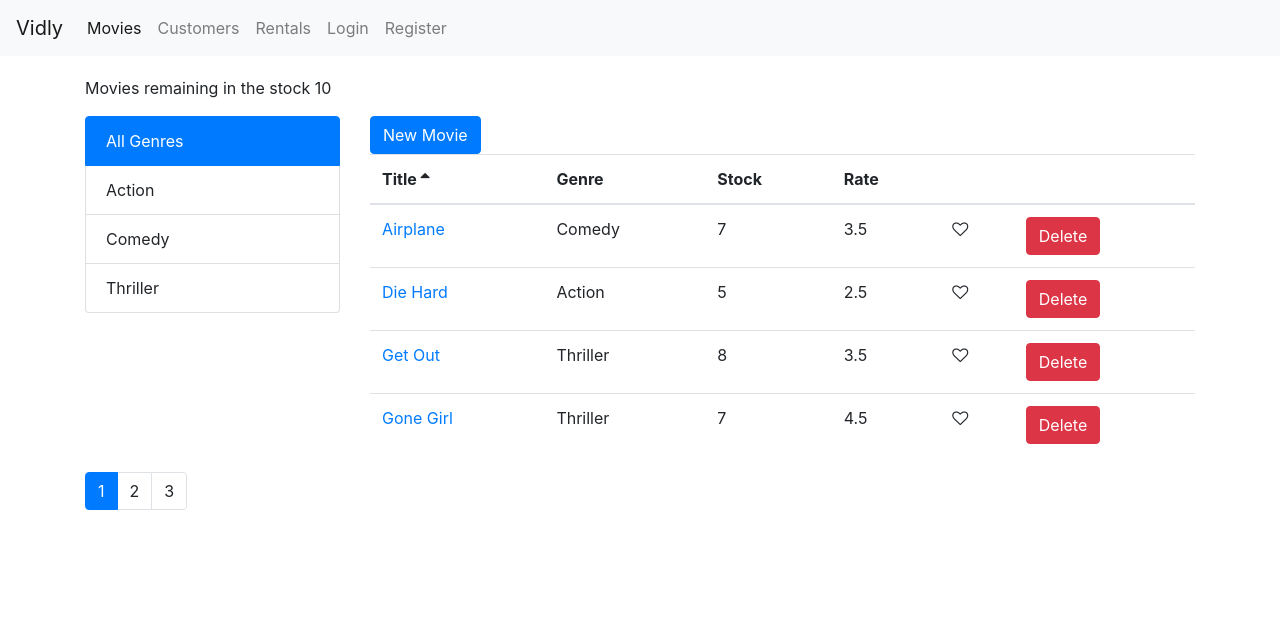
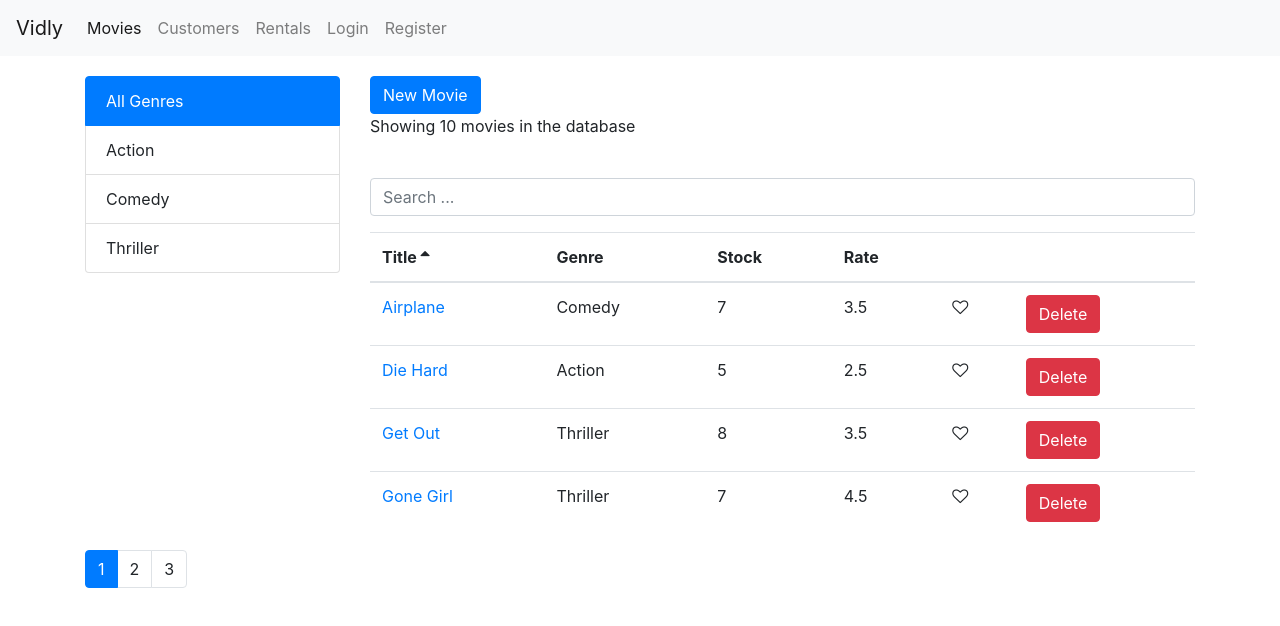
Before and after one commit to puneetkumar712/masteringreact, a React (Create React App) app in the folder vidly/: page /movies in a window 1280 px wide. Shown: the top 626 px of the page. Built offline with nearby package versions, Linux system fonts and the light colour scheme.

Commit message:
changes in vidly application

```diff
--- a/vidly/src/components/common/form.jsx
+++ b/vidly/src/components/common/form.jsx
@@ -11,6 +11,7 @@ class Form extends Component {
     const { error } = Joi.validate(this.state.data, this.schema, {
       abortEarly: false
     });
+    console.log('Form Errors', error);
     if (!error) return null;
     return error.details.reduce((acc, item) => {
       acc[item.path[0]] = item.message;
--- /dev/null
+++ b/vidly/src/components/common/searchBox.jsx
@@ -0,0 +1,16 @@
+import Input from "./input";
+import React from 'react'
+
+
+const SearchBox = ({ value, onChange }) => {
+  return (
+    <Input
+      name="searchBox"
+      placeholder="Search ..."
+      onChange={e => onChange(e.currentTarget.value)}
+      value={value}
+    />
+  );
+};
+
+export default SearchBox;
--- a/vidly/src/components/movies.jsx
+++ b/vidly/src/components/movies.jsx
@@ -4,6 +4,8 @@ import Pagniation from "./common/pagination";
 import Genre from "./genre";
 import { getGenres } from "../services/fakeGenreService";
 import MoviesTable from "./moviesTable";
+import Input from "./common/input";
+import SearchBox from "./common/searchBox";
 
 class Movies extends Component {
   allGenres;
@@ -16,7 +18,8 @@ class Movies extends Component {
       selectedGenre: this.allGenres,
       sortColumn: { path: "title", order: "asc" },
       currentPage: 1,
-      pageSize: 4
+      pageSize: 4,
+      searchQuery: ""
     };
   }
 
@@ -31,11 +34,14 @@ class Movies extends Component {
       pageSize,
       currentPage,
       selectedGenre,
-      sortColumn
+      sortColumn,
+      searchQuery
     } = this.state;
 
     let filterMovies =
-      selectedGenre && selectedGenre._id !== this.allGenres._id
+    searchQuery !== ""
+        ? allMovies.filter(movie => movie.title.toLowerCase().includes(searchQuery.toLowerCase()))
+        : selectedGenre && selectedGenre._id !== this.allGenres._id
         ? [...allMovies].filter(movie => movie.genre._id === selectedGenre._id)
         : [...allMovies];
 
@@ -52,14 +58,14 @@ class Movies extends Component {
       currentPage,
       selectedGenre,
       sortColumn,
-      genres
+      genres,
+      searchQuery
     } = this.state;
 
     const { totalCount, movies } = this.getPagedData();
 
     return (
       <React.Fragment>
-        <p>{this.getMovieTitleMessage(totalCount)}</p>
         <div className="row">
           <div className="col-3">
             <Genre
@@ -75,7 +81,11 @@ class Movies extends Component {
             >
               New Movie
             </button>
-
+            <p>{this.getMovieTitleMessage(totalCount)}</p>
+            <SearchBox
+              value={searchQuery}
+              onChange={this.handleSearch}
+            />
             <MoviesTable
               movies={movies}
               sortColumn={sortColumn}
@@ -95,8 +105,14 @@ class Movies extends Component {
     );
   }
 
+  handleSearch = searchQuery => {
+    // const searchMovie = currentTarget.value;
+    // console.log('Movie name', movies)
+    this.setState({ searchQuery, selectedGenre: this.allGenres });
+  };
+
   handleGenreSelect = genre => {
-    this.setState({ selectedGenre: genre, currentPage: 1 });
+    this.setState({ selectedGenre: genre, currentPage: 1, searchQuery: ""});
   };
 
   handlePageChange = page => {
@@ -128,7 +144,7 @@ class Movies extends Component {
   getMovieTitleMessage(totalMovies) {
     return totalMovies === 0
       ? "No Movies Left in the stock"
-      : `Movies remaining in the stock ${totalMovies + 1}`;
+      : `Showing ${totalMovies + 1} movies in the database`;
   }
 
   handleLike = movie => {
--- a/vidly/src/components/moviesForm.jsx
+++ b/vidly/src/components/moviesForm.jsx
@@ -1,30 +1,54 @@
 import React, { Component } from "react";
 import Form from "./common/form";
 import Joi from "joi-browser";
+import { saveMovie, getMovie } from "../services/fakeMovieService";
+import { getGenres } from "../services/fakeGenreService";
 
 class MoviesForm extends Form {
   schema = {
+    _id: Joi.string(),
+
     title: Joi.string()
       .required()
       .label("Title"),
 
-    genre: Joi.string()
+      genreId: Joi.string()
       .required()
       .label("Genre"),
 
-    stock: Joi.number()
+    numberInStock: Joi.number()
       .integer()
       .required()
       .min(0)
       .max(100)
       .label("Number in Stock"),
 
-    rate: Joi.number()
+    dailyRentalRate: Joi.number()
       .required()
       .min(0)
       .max(10)
       .label("Daily rental rate")
   };
+  genres;
+  constructor() {
+    super();
+    this.genres = getGenres();
+  }
+
+  componentDidMount() {
+    const { id } = this.props.match.params;
+    if (id === "new") return;
+    const movie = getMovie(id);
+    if(movie){
+      console.log("Test dataaaa", movie);
+      const {genre, ...dbMovie} = movie;
+      const data = {...dbMovie, genreId: genre._id}
+      this.setState({ data });
+    }else {
+      return this.props.history.replace("/not-found");
+    }
+  }
+
   render() {
     const { params } = this.props.match;
     const { data } = this.state;
@@ -40,16 +64,18 @@ class MoviesForm extends Form {
               className="form-control"
               id="genre"
               onChange={this.handleChange}
-              name="genre"
-              value={data.genre}
+              name="genreId"
+              value={data.genreId}
             >
-              <option value="action">Action</option>
-              <option value="comedy">Comedy</option>
-              <option value="thriller">Thriller</option>
+              {this.genres.map(genre => (
+                <option key={genre._id} value={genre._id}>
+                  {genre.name}
+                </option>
+              ))}
             </select>
           </div>
-          {this.renderInput("stock", "Number in Stock")}
-          {this.renderInput("rate", "Rate")}
+          {this.renderInput("numberInStock", "Number in Stock")}
+          {this.renderInput("dailyRentalRate", "Rate")}
           {this.renderButton("Save")}
         </form>
       </div>
@@ -60,22 +86,12 @@ class MoviesForm extends Form {
     console.log("Movies Form submitted");
     const { onMovieSave } = this.props;
 
-    const { title, genre, stock:numberInStock, rate:dailyRentalRate } = this.state.data;
+    // const { title, genre, numberInStock, dailyRentalRate, _id} = this.state.data;
     const movie = {
-      _id: Date.now(),
-      title,
-      genre: { _id: Date.now(), name: genre },
-      numberInStock,
-      dailyRentalRate,
-      publishDate: new Date().toISOString()
-    };
-    // onMovieSave(movie);
+      ...this.state.data};
+    saveMovie(movie);
     this.props.history.push("/movies");
   };
-
-  // handleSave = () => {
-  //   this.props.history.push("/movies");
-  // };
 }
 
 export default MoviesForm;
--- a/vidly/src/services/fakeMovieService.js
+++ b/vidly/src/services/fakeMovieService.js
@@ -77,13 +77,13 @@ export function getMovie(id) {
 
 export function saveMovie(movie) {
   let movieInDb = movies.find(m => m._id === movie._id) || {};
-  movieInDb.name = movie.name;
+  movieInDb.title = movie.title;
   movieInDb.genre = genresAPI.genres.find(g => g._id === movie.genreId);
   movieInDb.numberInStock = movie.numberInStock;
   movieInDb.dailyRentalRate = movie.dailyRentalRate;
 
   if (!movieInDb._id) {
-    movieInDb._id = Date.now();
+    movieInDb._id = Date.now().toString();
     movies.push(movieInDb);
   }
 
```
